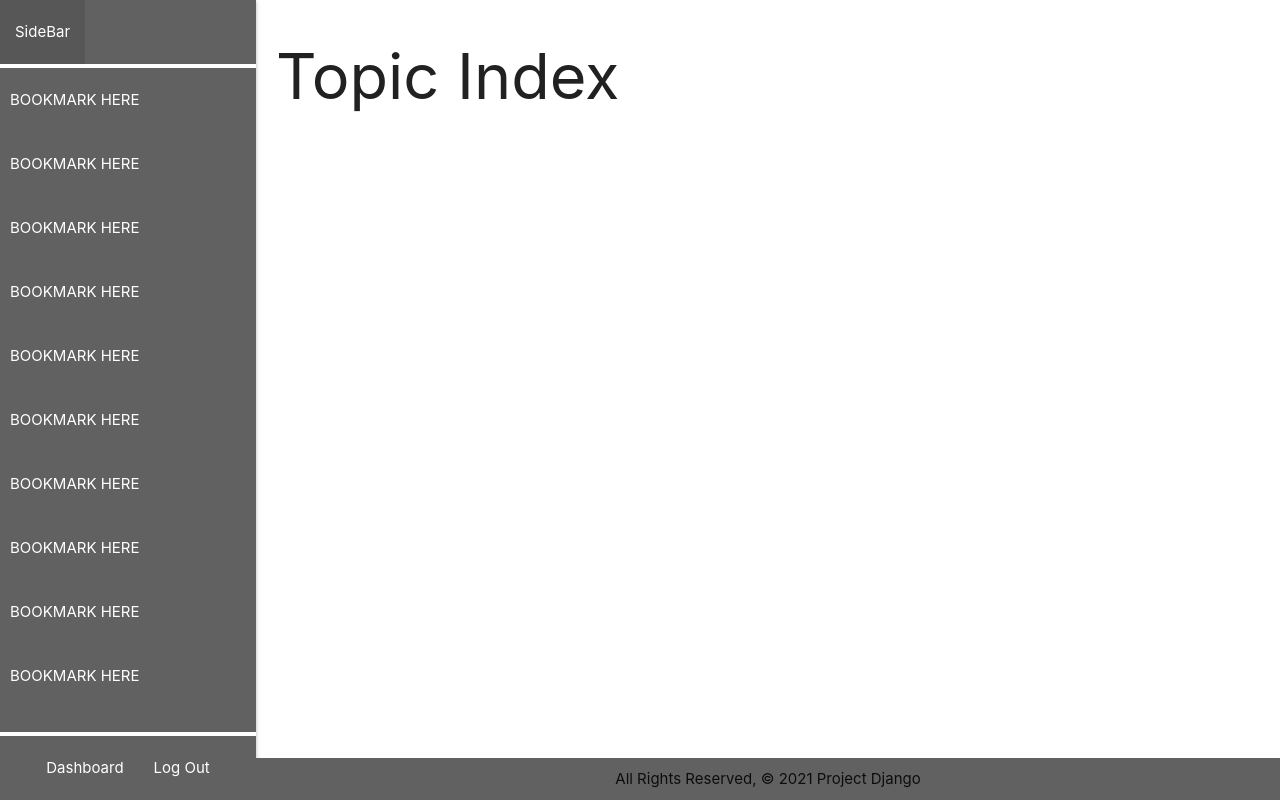
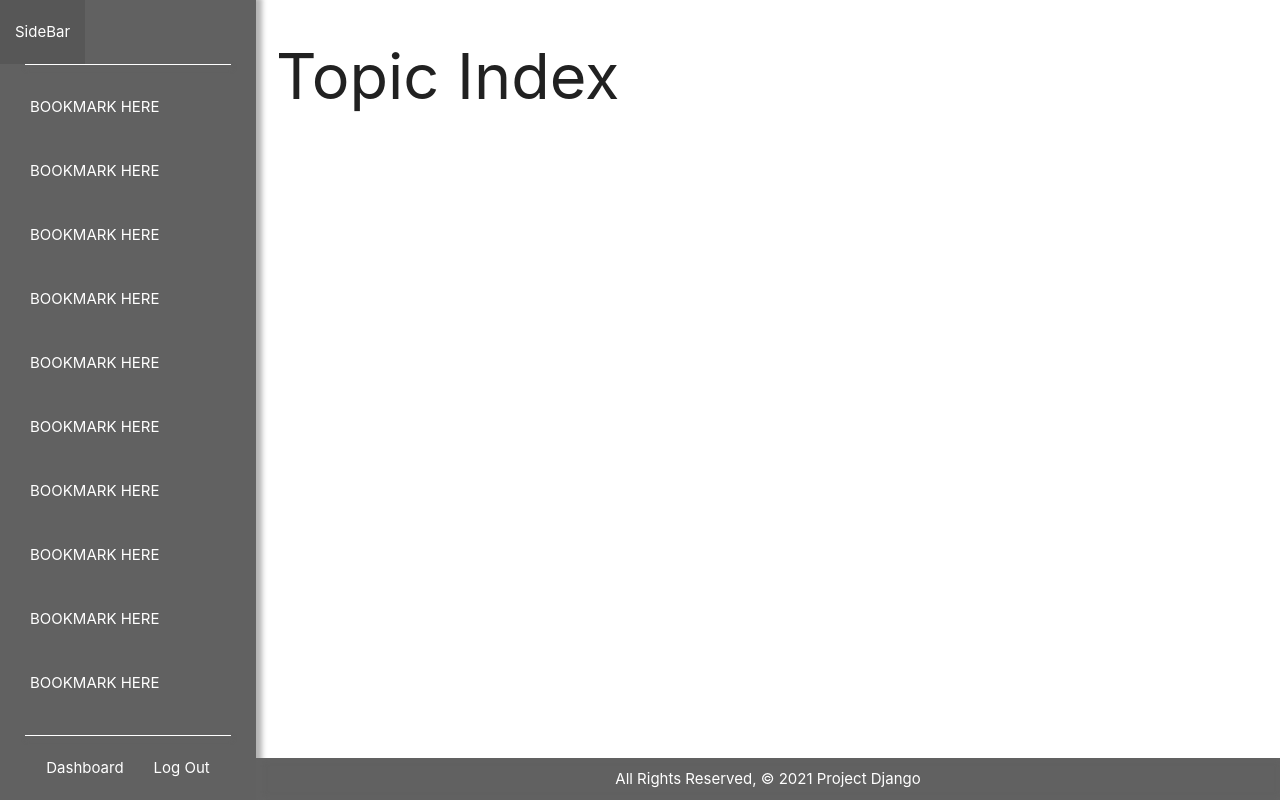
Before and after one commit to taverasn/sidebar, a Django app: page /topics/ in a window 1280 px wide. Run offline with Django 3.2, Linux system fonts and the light colour scheme; the visitor is signed in with stand-in values (Sample User, id 1).

Commit message:
styled base.html

```diff
--- a/main_app/static/css/style.css
+++ b/main_app/static/css/style.css
@@ -4,10 +4,21 @@
 
 main {
     flex-grow: 1;
+    padding-right: 3rem;
 }
 
 .splash-body {
     background: #3399ff;
+}
+
+.ripple-background {
+    height: 100vh;
+    overflow: hidden;
+    position: absolute;
+    top: 0;
+    bottom: 0;
+    right: 0;
+    left: 0;
 }
 
 .circle{
@@ -77,6 +88,11 @@
 }
 
 .splash-main {
+    position: absolute;
+    top: 0;
+    bottom: 0;
+    right: 0;
+    left: 0;
     display: flex;
     flex-direction: column;
     align-items: center;
@@ -94,6 +110,12 @@
     justify-content: center;
     padding-bottom: 10px;
     padding-top: 10px;
+    color: white;
+}
+
+.base-footer {
+    background-color: #3399ff;
+    box-shadow: inset 3px 0 5px 3px rgba(100, 100, 100, 0.486);
 }
 
 .splash-footer{
@@ -114,8 +136,6 @@
     flex-direction: column;
     justify-content: space-between;
     align-items: center;
-    /* height: fit-content;
-    width: fit-content; */
 }
 
 .login-signup-buttons {
@@ -168,6 +188,8 @@
     left: 0;
     width: 20vw;
     height: 100vh;
+    background-color: #3399ff;
+    box-shadow: 3px 0 5px 3px rgba(100, 100, 100, 0.486);
 }
 
 .navbar-content {
@@ -179,13 +201,16 @@
 .rule {
     background-color: white;
     width: auto;
-    height: 4px;
+    margin: 0 25px 0 25px;
+    height: 1.5px;
+    box-shadow: 1px 3px 5px rgb(100, 100, 100);
 }
 
 .bookmarks-list {
     display: flex;
     flex-direction: column;
     padding-left: 10px;
+    margin: 10px 0 10px 20px;
     height: 90vh;
     overflow: scroll;
 }
```
